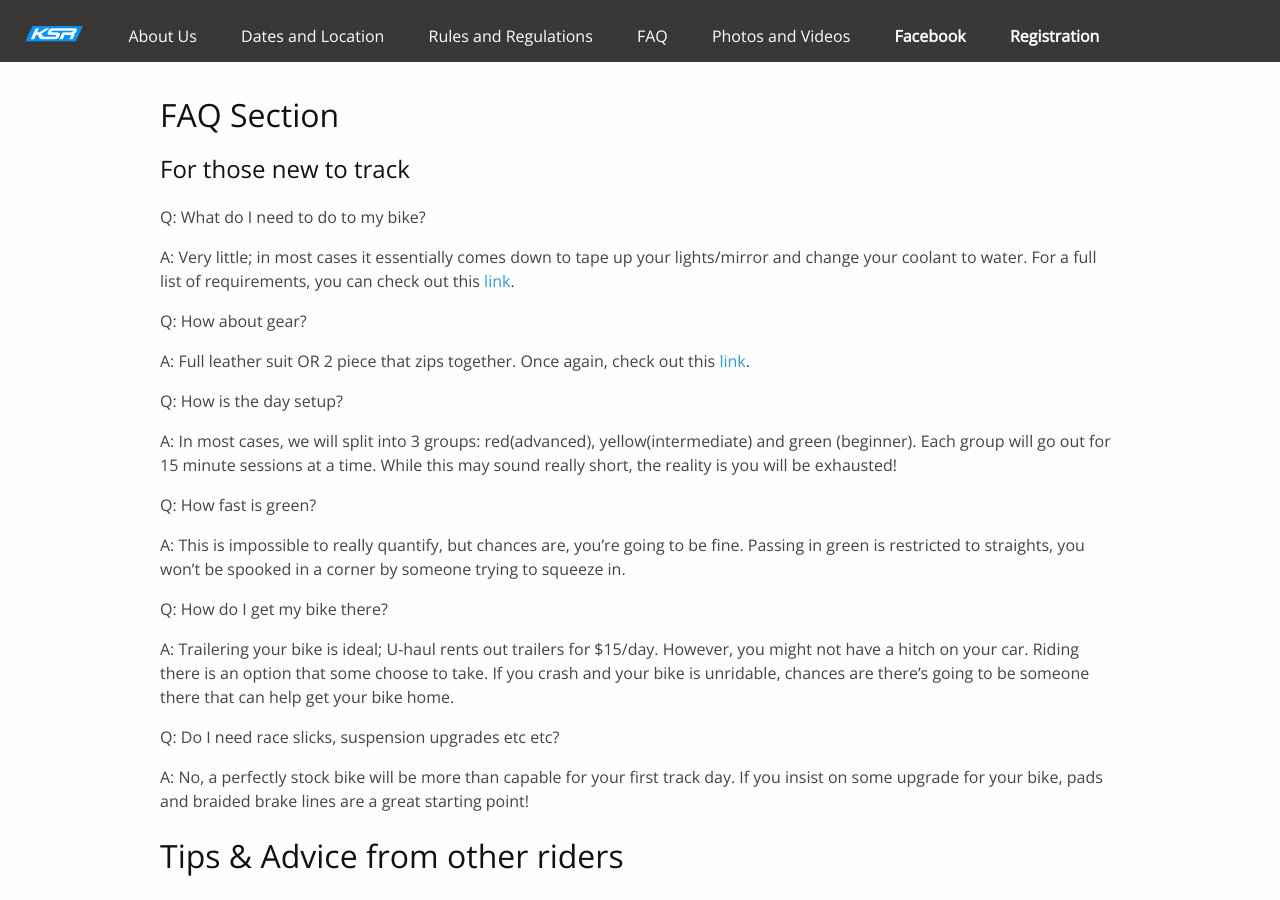
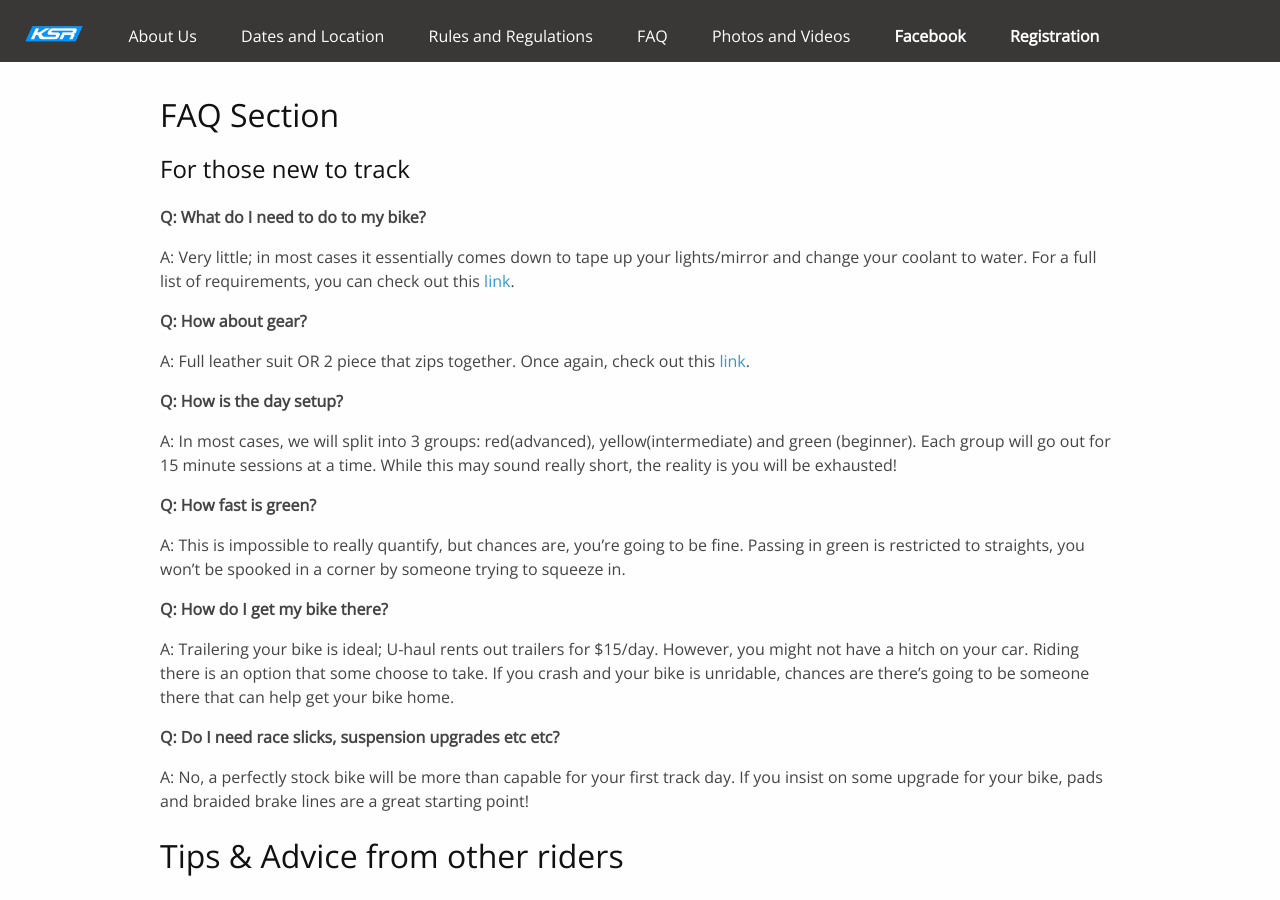
Before and after one commit to kwsportracing/site, a Jekyll site: the page built from docs/faq.md, in a window 1280 px wide and 900 px high. Built offline with Jekyll 4.4.1, drawn with Linux system fonts in a browser that asks for light colours; nearby versions of some CDN libraries.

Commit message:
Update faq.md

```diff
--- a/docs/faq.md
+++ b/docs/faq.md
@@ -8,27 +8,27 @@ permalink: /faq/
 
 ### For those new to track
 
-Q: What do I need to do to my bike?
+**Q: What do I need to do to my bike?**
 
 A: Very little; in most cases it essentially comes down to tape up your lights/mirror and change your coolant to water. For a full list of requirements, you can check out this [link](https://kwsportracing.ca/rules/).
 
-Q: How about gear?
+**Q: How about gear?**
 
 A: Full leather suit OR 2 piece that zips together. Once again, check out this [link](https://kwsportracing.ca/rules/).
 
-Q: How is the day setup?
+**Q: How is the day setup?**
 
 A: In most cases, we will split into 3 groups: red(advanced), yellow(intermediate) and green (beginner). Each group will go out for 15 minute sessions at a time. While this may sound really short, the reality is you will be exhausted!
 
-Q: How fast is green?
+**Q: How fast is green?**
 
 A: This is impossible to really quantify, but chances are, you’re going to be fine. Passing in green is restricted to straights, you won’t be spooked in a corner by someone trying to squeeze in.
 
-Q: How do I get my bike there?
+**Q: How do I get my bike there?**
 
 A: Trailering your bike is ideal; U-haul rents out trailers for $15/day. However, you might not have a hitch on your car. Riding there is an option that some choose to take. If you crash and your bike is unridable, chances are there’s going to be someone there that can help get your bike home.
 
-Q: Do I need race slicks, suspension upgrades etc etc?
+**Q: Do I need race slicks, suspension upgrades etc etc?**
 
 A: No, a perfectly stock bike will be more than capable for your first track day. If you insist on some upgrade for your bike, pads and braided brake lines are a great starting point!
 
```
